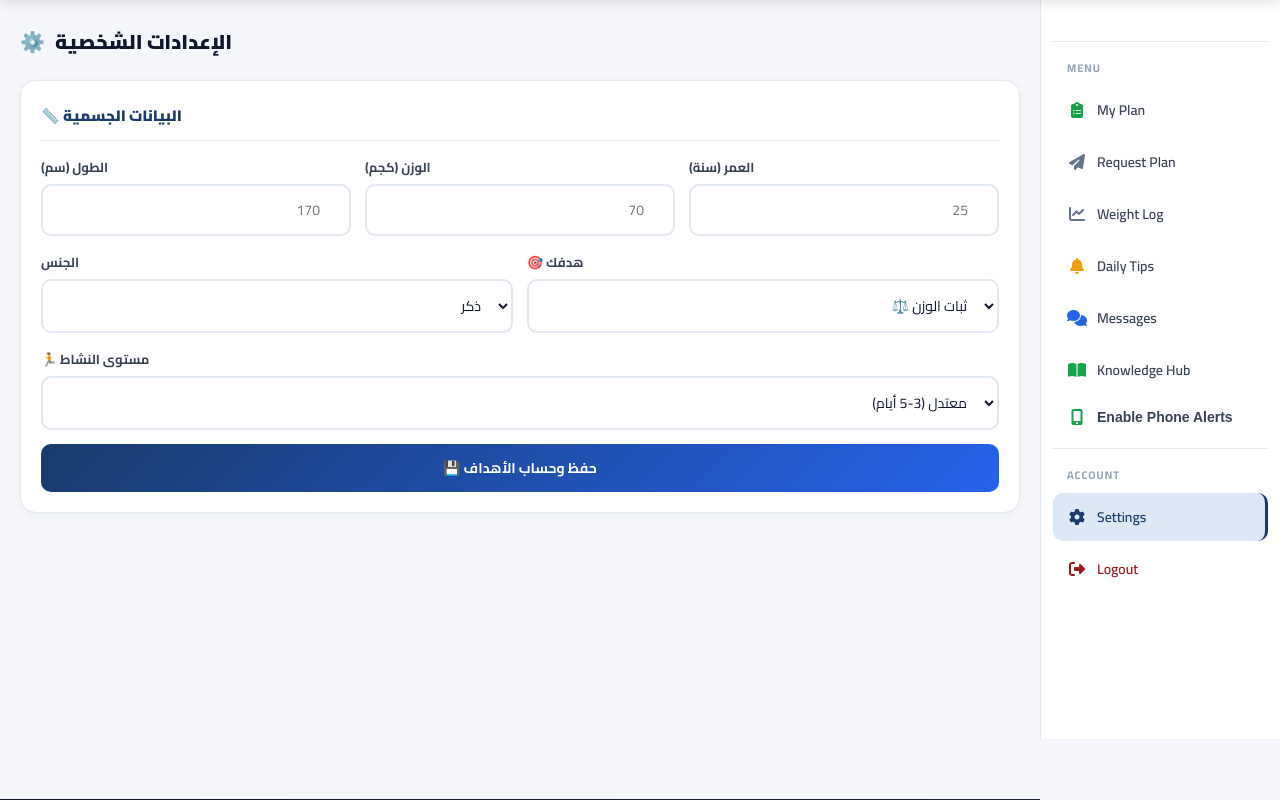
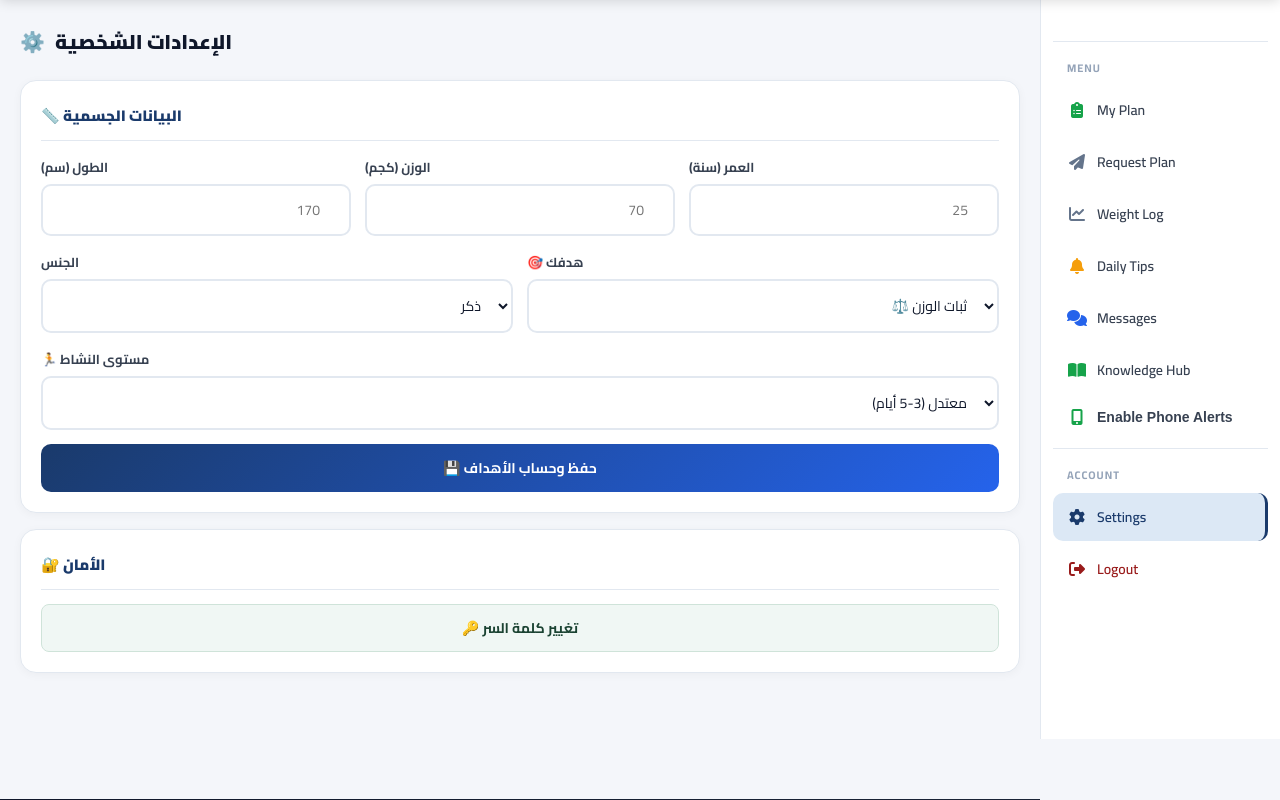
Before and after one commit to mohamedkolo/food-analyzer, a Flask app: page /settings in a window 1280 px wide. Shown: the part 61-861 px from the top of the page. Run offline with Flask 3, Linux system fonts and the light colour scheme; the visitor is signed in with stand-in values (Sample User, id 1); data that the repository does not hold is empty; some libraries are stand-ins or nearby versions.

Commit message:
Update settings.html

```diff
--- a/templates/settings.html
+++ b/templates/settings.html
@@ -59,4 +59,9 @@
     <button type="submit" class="btn btn-primary btn-full">💾 حفظ وحساب الأهداف</button>
   </form>
 </div>
+
+<div class="card">
+  <div class="card-title">🔐 الأمان</div>
+  <a href="/change-password" class="btn btn-full" style="display:block;text-align:center;background:#f0f7f4;border:1px solid #cfe3d9;color:#1b4332;text-decoration:none;padding:10px;border-radius:8px;">🔑 تغيير كلمة السر</a>
+</div>
 {% endblock %}
```
